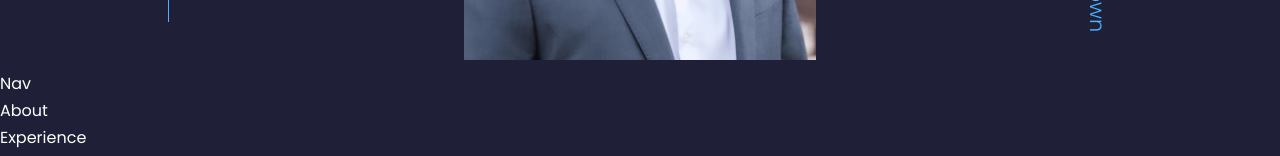
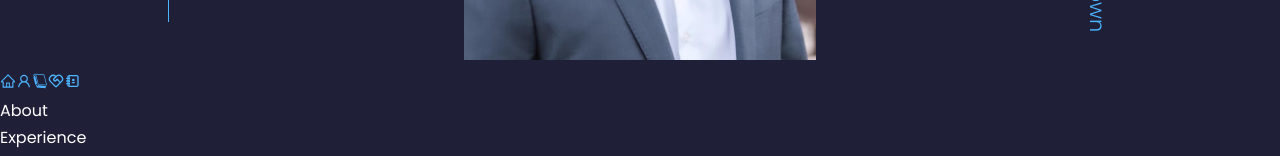
Before and after one commit to Reginald-Pitts-1/React_Portfolio, a React (Create React App) app in the folder portfolio-1/: page / in a window 1280 px wide. Shown: the part 730-886 px from the top of the page. Built offline with nearby package versions, Linux system fonts and the light colour scheme.

Commit message:
imported icons for nav bar

```diff
--- a/portfolio-1/src/components/Nav/Nav.jsx
+++ b/portfolio-1/src/components/Nav/Nav.jsx
@@ -1,9 +1,20 @@
 import React from 'react'
 import './Nav.css'
+import {AiOutlineHome} from 'react-icons/ai'
+import {AiOutlineUser} from 'react-icons/ai'
+import {GiBlackBook} from 'react-icons/gi'
+import {RiServiceLine} from 'react-icons/ri'
+import {TiContacts} from 'react-icons/ti'
 
 const Nav = () => {
   return (
-    <div>Nav</div>
+    <nav>
+      <a href="#"><AiOutlineHome /></a>
+      <a href="#about"><AiOutlineUser /></a>
+      <a href="#experience"><GiBlackBook /></a>
+      <a href="#services"><RiServiceLine /></a>
+      <a href="#contact"><TiContacts /></a>
+    </nav>
   )
 }
 
```
